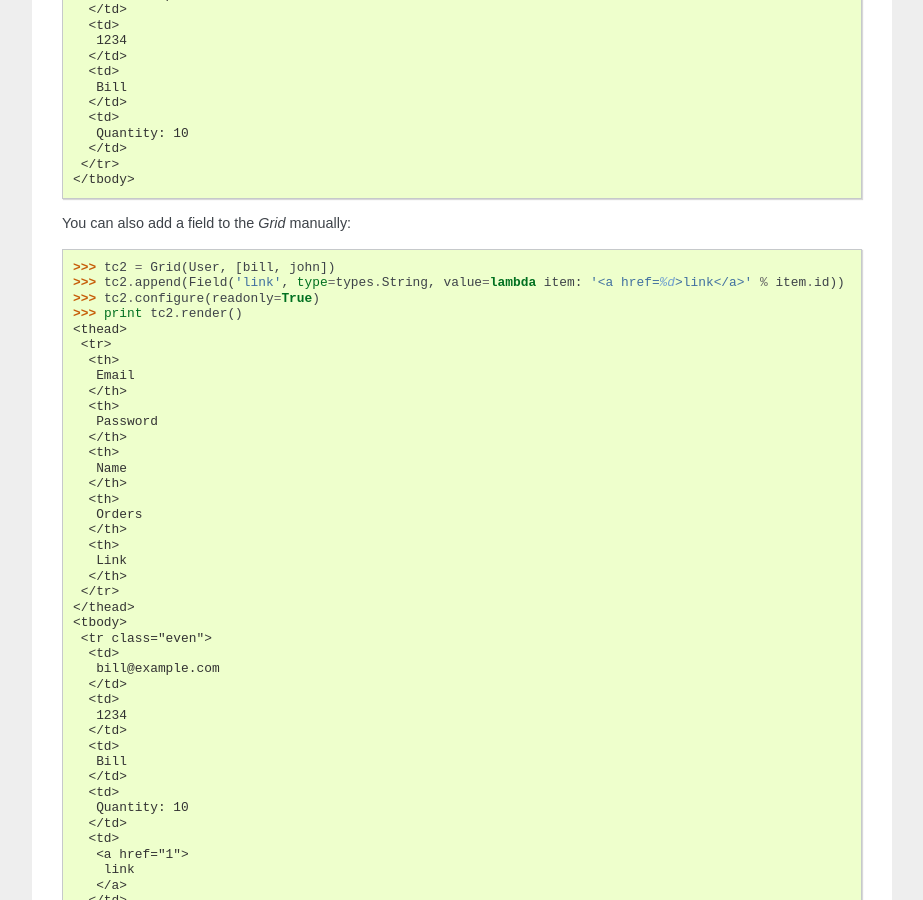
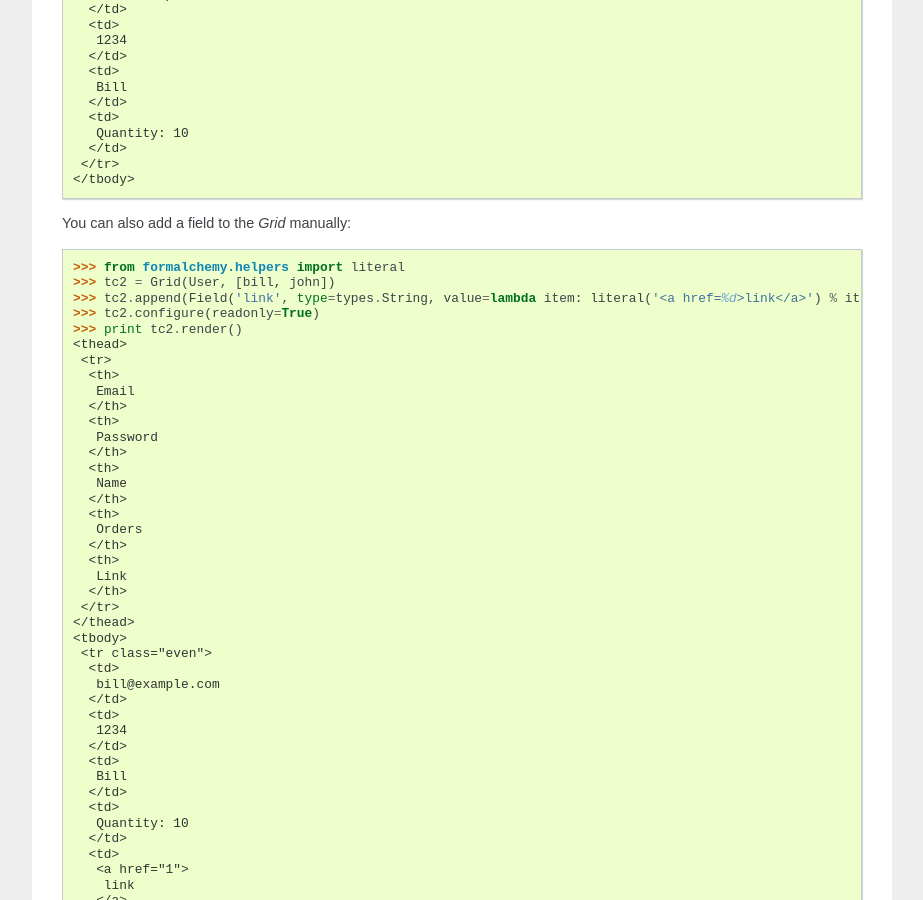
Before and after one commit to FormAlchemy/formalchemy, a Sphinx documentation site: the page built from docs/tables.txt, in a window 1280 px wide and 900 px high, scrolled down 1903 px. Shown: the whole window, without its empty margins (198-1121 px from the left). Built offline with Sphinx 7.4.7, drawn with Linux system fonts in a browser that asks for light colours.

Commit message:
Always escape stringified fields!
don't want that? use formalchemy.helpers.literal(),
or give your object an __html__ method.

```diff
--- a/docs/tables.txt
+++ b/docs/tables.txt
@@ -114,8 +114,9 @@
 
 You can also add a field to the `Grid` manually::
 
+  >>> from formalchemy.helpers import literal
   >>> tc2 = Grid(User, [bill, john])
-  >>> tc2.append(Field('link', type=types.String, value=lambda item: '<a href=%d>link</a>' % item.id))
+  >>> tc2.append(Field('link', type=types.String, value=lambda item: literal('<a href=%d>link</a>') % item.id))
   >>> tc2.configure(readonly=True)
   >>> print tc2.render()
   <thead>
```
Also changed, not shown: 1 other file.
